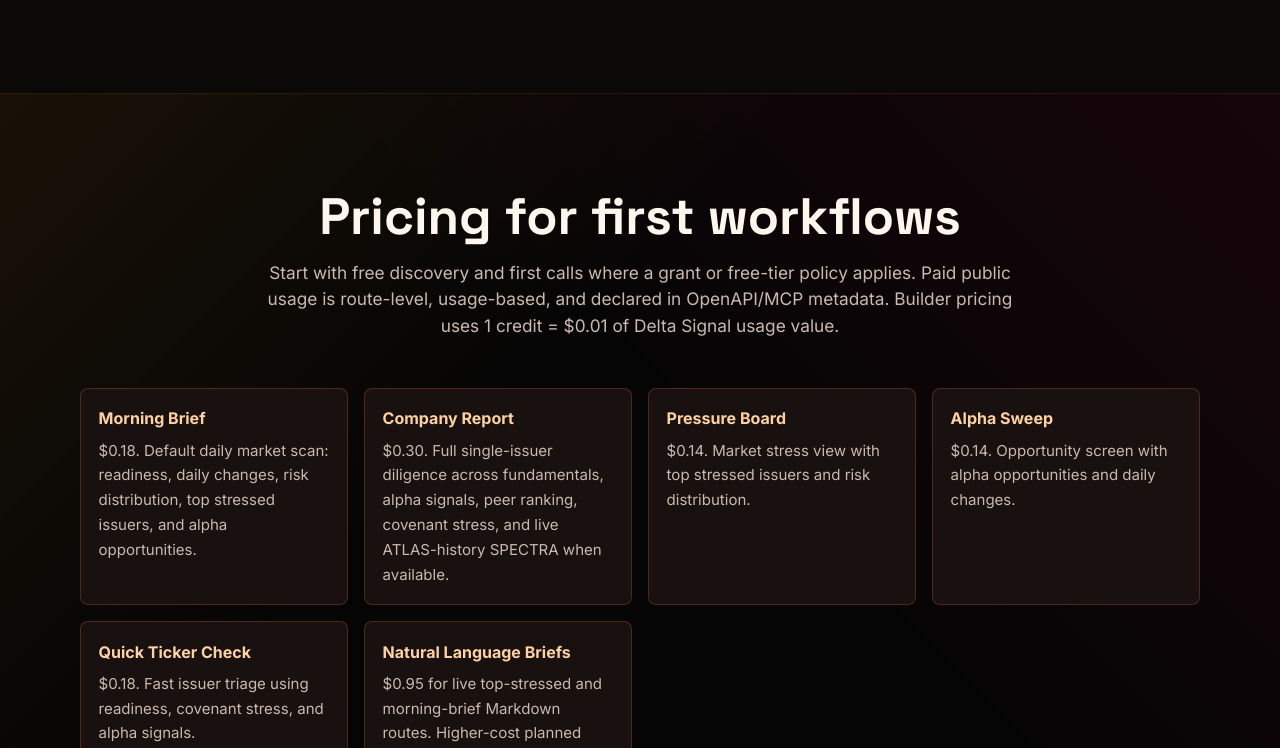
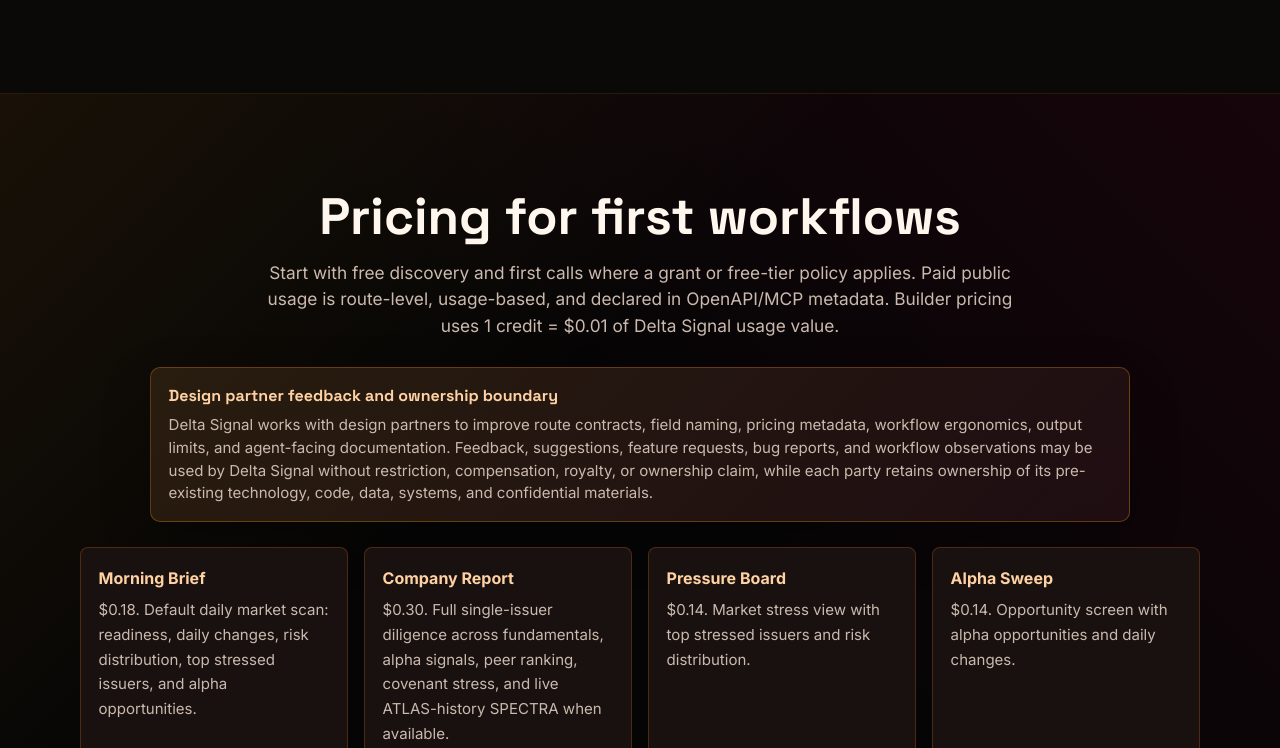
Before and after one commit to aitrailblazer/deltasignal-atlas-codex-plugin, a plain HTML site: page index.html in a window 1280 px wide. Shown: the part 11252-12000 px from the top of the page. Drawn offline with Linux system fonts and the light colour scheme.

Commit message:
Add design partner feedback boundary note

```diff
--- a/index.html
+++ b/index.html
@@ -749,6 +749,33 @@
       margin: 1rem auto 0;
       color: var(--muted);
       text-align: center;
+    }
+
+    .design-partner-note {
+      max-width: 980px;
+      margin: -1.3rem auto 1.6rem;
+      padding: 1rem 1.1rem;
+      border: 1px solid rgba(255, 154, 26, 0.3);
+      border-radius: 10px;
+      background:
+        linear-gradient(135deg, rgba(255, 154, 26, 0.1), rgba(227, 0, 85, 0.07)),
+        rgba(17, 16, 15, 0.92);
+      color: var(--muted);
+      box-shadow: 0 18px 50px rgba(0, 0, 0, 0.22);
+    }
+
+    .design-partner-note strong {
+      display: block;
+      margin-bottom: 0.35rem;
+      color: #ffd1a3;
+      font-family: 'Space Grotesk', sans-serif;
+      font-size: 1rem;
+    }
+
+    .design-partner-note span {
+      display: block;
+      font-size: 0.94rem;
+      line-height: 1.5;
     }
 
     .steps {
@@ -2064,6 +2091,10 @@
           <h2>Pricing for first workflows</h2>
           <p>Start with free discovery and first calls where a grant or free-tier policy applies. Paid public usage is route-level, usage-based, and declared in OpenAPI/MCP metadata. Builder pricing uses 1 credit = $0.01 of Delta Signal usage value.</p>
         </div>
+        <div class="design-partner-note">
+          <strong>Design partner feedback and ownership boundary</strong>
+          <span>Delta Signal works with design partners to improve route contracts, field naming, pricing metadata, workflow ergonomics, output limits, and agent-facing documentation. Feedback, suggestions, feature requests, bug reports, and workflow observations may be used by Delta Signal without restriction, compensation, royalty, or ownership claim, while each party retains ownership of its pre-existing technology, code, data, systems, and confidential materials.</span>
+        </div>
         <div class="tool-grid" style="margin-bottom:1.5rem;">
           <div class="tool"><strong>Morning Brief</strong><span>$0.18. Default daily market scan: readiness, daily changes, risk distribution, top stressed issuers, and alpha opportunities.</span></div>
           <div class="tool"><strong>Company Report</strong><span>$0.30. Full single-issuer diligence across fundamentals, alpha signals, peer ranking, covenant stress, and live ATLAS-history SPECTRA when available.</span></div>
```
